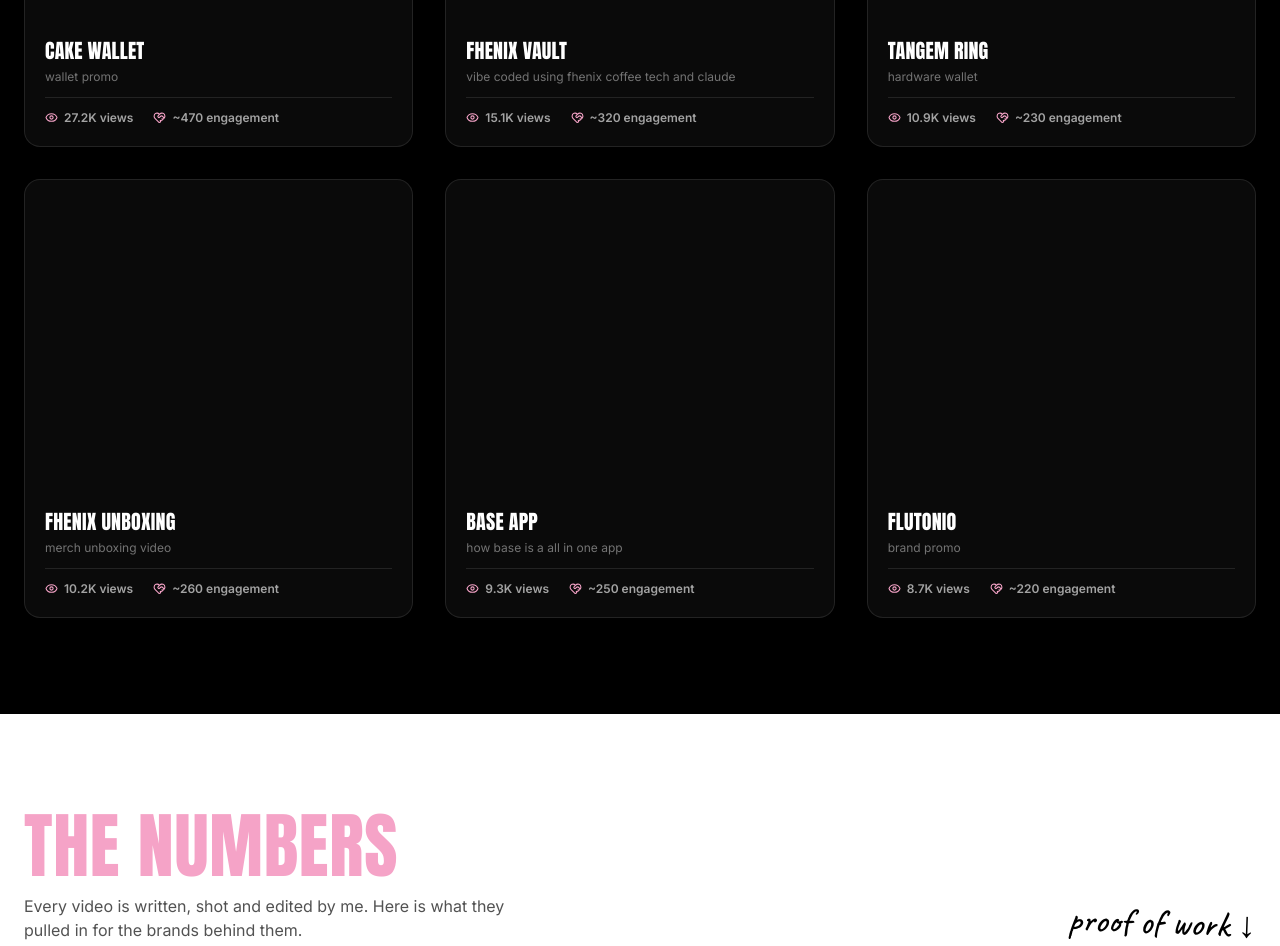
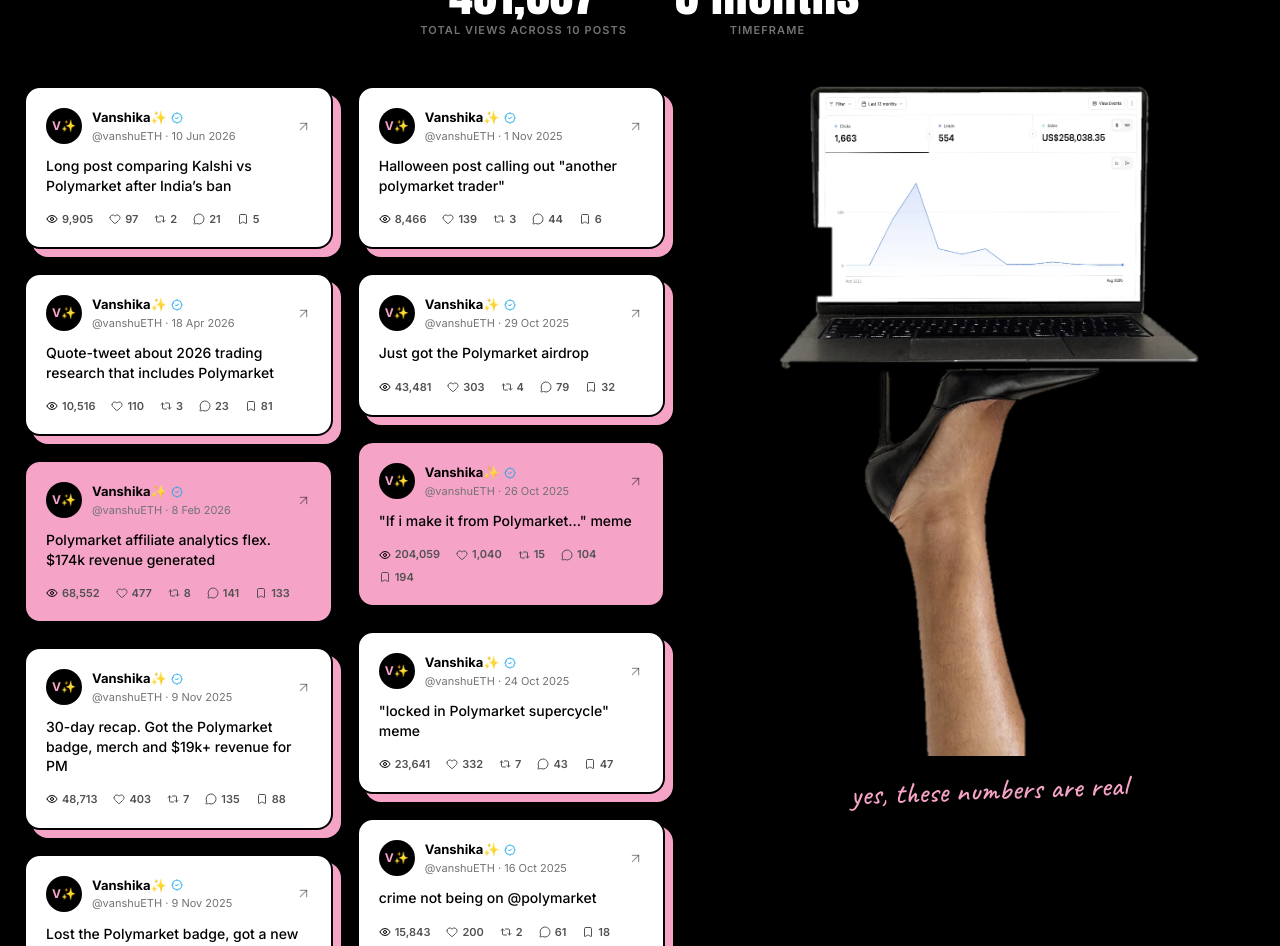
Before and after one commit to vanshueth/vanshu-eth, a React (Vite) app: page / in a window 1280 px wide. Shown: the part 3620-4566 px from the top of the page. Built offline with nearby package versions, Linux system fonts and the light colour scheme; a web font is replaced by a local one.

Commit message:
Add Polymarket 3D tweets page

```diff
--- a/src/App.tsx
+++ b/src/App.tsx
@@ -4,6 +4,7 @@
 import Brands from '@/sections/Brands';
 import BangerTweets from '@/sections/BangerTweets';
 import Videography from '@/sections/Videography';
+import Polymarket from '@/sections/Polymarket';
 import Niche from '@/sections/Niche';
 import CaseStudy from '@/sections/CaseStudy';
 import Contact from '@/sections/Contact';
@@ -17,8 +18,9 @@
         <Hero />
         <Brands />
         <WhoAmI />
+        <Videography />
+        <Polymarket />
         <BangerTweets />
-        <Videography />
         <CaseStudy />
         <Niche />
         <Contact />
--- /dev/null
+++ b/src/sections/Polymarket.tsx
@@ -0,0 +1,191 @@
+import { motion } from 'framer-motion';
+import { BadgeCheck, Heart, MessageCircle, Repeat2, Bookmark, Eye, ArrowUpRight } from 'lucide-react';
+import heelLaptop from '@/assets/heel_laptop_cutout.webp';
+
+const tweets = [
+  {
+    date: '10 Jun 2026',
+    text: 'Long post comparing Kalshi vs Polymarket after India\u2019s ban',
+    views: '9,905', likes: '97', reposts: '2', replies: '21', bookmarks: '5',
+    url: 'https://x.com/vanshuETH/status/2064611313666711814',
+  },
+  {
+    date: '18 Apr 2026',
+    text: 'Quote-tweet about 2026 trading research that includes Polymarket',
+    views: '10,516', likes: '110', reposts: '3', replies: '23', bookmarks: '81',
+    url: 'https://x.com/vanshuETH/status/2045518827757371901',
+  },
+  {
+    date: '8 Feb 2026',
+    text: 'Polymarket affiliate analytics flex. $174k revenue generated',
+    views: '68,552', likes: '477', reposts: '8', replies: '141', bookmarks: '133',
+    url: 'https://x.com/vanshuETH/status/2020377179939631304',
+    featured: true,
+  },
+  {
+    date: '9 Nov 2025',
+    text: '30-day recap. Got the Polymarket badge, merch and $19k+ revenue for PM',
+    views: '48,713', likes: '403', reposts: '7', replies: '135', bookmarks: '88',
+    url: 'https://x.com/vanshuETH/status/1987469172285333557',
+  },
+  {
+    date: '9 Nov 2025',
+    text: 'Lost the Polymarket badge, got a new pink one',
+    views: '18,461', likes: '239', reposts: '1', replies: '97', bookmarks: '5',
+    url: 'https://x.com/vanshuETH/status/1987378374743146697',
+  },
+  {
+    date: '1 Nov 2025',
+    text: 'Halloween post calling out "another polymarket trader"',
+    views: '8,466', likes: '139', reposts: '3', replies: '44', bookmarks: '6',
+    url: 'https://x.com/vanshuETH/status/1984607274590224538',
+  },
+  {
+    date: '29 Oct 2025',
+    text: 'Just got the Polymarket airdrop',
+    views: '43,481', likes: '303', reposts: '4', replies: '79', bookmarks: '32',
+    url: 'https://x.com/vanshuETH/status/1983420684949958690',
+  },
+  {
+    date: '26 Oct 2025',
+    text: '"If i make it from Polymarket\u2026" meme',
+    views: '204,059', likes: '1,040', reposts: '15', replies: '104', bookmarks: '194',
+    url: 'https://x.com/vanshuETH/status/1982425253377868032',
+    featured: true,
+  },
+  {
+    date: '24 Oct 2025',
+    text: '"locked in Polymarket supercycle" meme',
+    views: '23,641', likes: '332', reposts: '7', replies: '43', bookmarks: '47',
+    url: 'https://x.com/vanshuETH/status/1981773921235218666',
+  },
+  {
+    date: '16 Oct 2025',
+    text: 'crime not being on @polymarket',
+    views: '15,843', likes: '200', reposts: '2', replies: '61', bookmarks: '18',
+    url: 'https://x.com/vanshuETH/status/1978731619058921848',
+  },
+];
+
+function TweetCard({ t, i }: { t: (typeof tweets)[number]; i: number }) {
+  const tilt = i % 2 === 0 ? 'sm:-rotate-1' : 'sm:rotate-1';
+  return (
+    <motion.a
+      href={t.url}
+      target="_blank"
+      rel="noreferrer"
+      initial={{ opacity: 0, y: 40, rotateX: -12 }}
+      whileInView={{ opacity: 1, y: 0, rotateX: 0 }}
+      viewport={{ once: true, margin: '-40px' }}
+      transition={{ duration: 0.55, delay: (i % 2) * 0.08 }}
+      className={`group block rounded-2xl border-2 border-black p-5 transition-all duration-300 hover:-translate-y-1.5 hover:rotate-0 ${tilt} ${
+        t.featured
+          ? 'bg-pink-brand shadow-[10px_10px_0_rgba(0,0,0,0.85)]'
+          : 'bg-white shadow-[8px_8px_0_#f5a3c7] hover:shadow-[12px_12px_0_#f5a3c7]'
+      }`}
+      style={{ transformStyle: 'preserve-3d' }}
+    >
+      <div className="flex items-center justify-between">
+        <div className="flex items-center gap-2.5">
+          <div className="flex h-9 w-9 items-center justify-center rounded-full bg-black text-xs font-bold text-[#f5a3c7]">
+            V✨
+          </div>
+          <div>
+            <div className="flex items-center gap-1 text-[13px] font-bold text-black">
+              Vanshika✨ <BadgeCheck size={12} className="text-sky-500" />
+            </div>
+            <div className="text-[11px] text-neutral-500">@vanshuETH · {t.date}</div>
+          </div>
+        </div>
+        <ArrowUpRight size={15} className="text-black/40 transition-transform group-hover:translate-x-0.5 group-hover:-translate-y-0.5" />
+      </div>
+
+      <p className="mt-3 text-sm font-medium leading-snug text-black">{t.text}</p>
+
+      <div className="mt-4 flex flex-wrap items-center gap-x-4 gap-y-1.5 text-[11px] font-semibold text-neutral-600">
+        <span className="flex items-center gap-1"><Eye size={12} className="text-black" /> {t.views}</span>
+        <span className="flex items-center gap-1"><Heart size={12} /> {t.likes}</span>
+        <span className="flex items-center gap-1"><Repeat2 size={12} /> {t.reposts}</span>
+        <span className="flex items-center gap-1"><MessageCircle size={12} /> {t.replies}</span>
+        <span className="flex items-center gap-1"><Bookmark size={12} /> {t.bookmarks}</span>
+      </div>
+    </motion.a>
+  );
+}
+
+export default function Polymarket() {
+  return (
+    <section id="polymarket" className="overflow-hidden bg-black py-24 text-white" style={{ perspective: '1200px' }}>
+      <div className="mx-auto max-w-7xl px-6">
+        <motion.div
+          initial={{ opacity: 0, y: 30 }}
+          whileInView={{ opacity: 1, y: 0 }}
+          viewport={{ once: true }}
+          transition={{ duration: 0.6 }}
+          className="mb-12 text-center"
+        >
+          <p className="text-[11px] font-semibold uppercase tracking-[0.35em] text-[#f5a3c7]">
+            the polymarket effect
+          </p>
+          <h2 className="font-display mt-4 text-5xl text-[#f5a3c7] sm:text-7xl">
+            CONTENT THAT CONVERTS
+          </h2>
+
+          {/* overall stats */}
+          <div className="mx-auto mt-8 flex max-w-2xl flex-wrap items-center justify-center gap-x-12 gap-y-4">
+            <div>
+              <div className="font-display text-4xl text-white sm:text-5xl">451,637</div>
+              <div className="mt-1 text-[11px] font-semibold uppercase tracking-widest text-neutral-500">
+                total views across 10 posts
+              </div>
+            </div>
+            <div>
+              <div className="font-display text-4xl text-white sm:text-5xl">5 months</div>
+              <div className="mt-1 text-[11px] font-semibold uppercase tracking-widest text-neutral-500">
+                timeframe
+              </div>
+            </div>
+          </div>
+        </motion.div>
+
+        {/* laptop image on mobile */}
+        <motion.div
+          initial={{ opacity: 0, y: 30 }}
+          whileInView={{ opacity: 1, y: 0 }}
+          viewport={{ once: true }}
+          transition={{ duration: 0.6 }}
+          className="mx-auto mb-10 max-w-[300px] lg:hidden"
+        >
+          <img src={heelLaptop} alt="Polymarket affiliate dashboard on a laptop balanced on a high heel" className="w-full" />
+          <p className="font-script mt-2 text-center text-xl text-[#f5a3c7]">yes, these numbers are real</p>
+        </motion.div>
+
+        <div className="grid items-start gap-10 lg:grid-cols-[1.2fr_1fr] lg:gap-14">
+          {/* tweet cards */}
+          <div className="columns-1 gap-6 sm:columns-2 [&>*]:mb-6">
+            {tweets.map((t, i) => (
+              <div key={t.url} className="break-inside-avoid">
+                <TweetCard t={t} i={i} />
+              </div>
+            ))}
+          </div>
+
+          {/* heel laptop image pinned right */}
+          <motion.div
+            initial={{ opacity: 0, x: 60 }}
+            whileInView={{ opacity: 1, x: 0 }}
+            viewport={{ once: true }}
+            transition={{ duration: 0.8, delay: 0.2 }}
+            className="relative mx-auto hidden w-full max-w-[420px] lg:sticky lg:top-28 lg:block"
+          >
+            <img src={heelLaptop} alt="Polymarket affiliate analytics on a laptop balanced on a heel" className="w-full" />
+            <div className="absolute bottom-2 left-1/2 z-[-1] h-10 w-3/5 -translate-x-1/2 rounded-full bg-pink-brand/30 blur-xl" />
+            <p className="font-script mt-4 rotate-[-2deg] text-center text-3xl text-[#f5a3c7]">
+              yes, these numbers are real
+            </p>
+          </motion.div>
+        </div>
+      </div>
+    </section>
+  );
+}
```
Also changed, not shown: src/assets/heel_laptop_cutout.webp (added).
